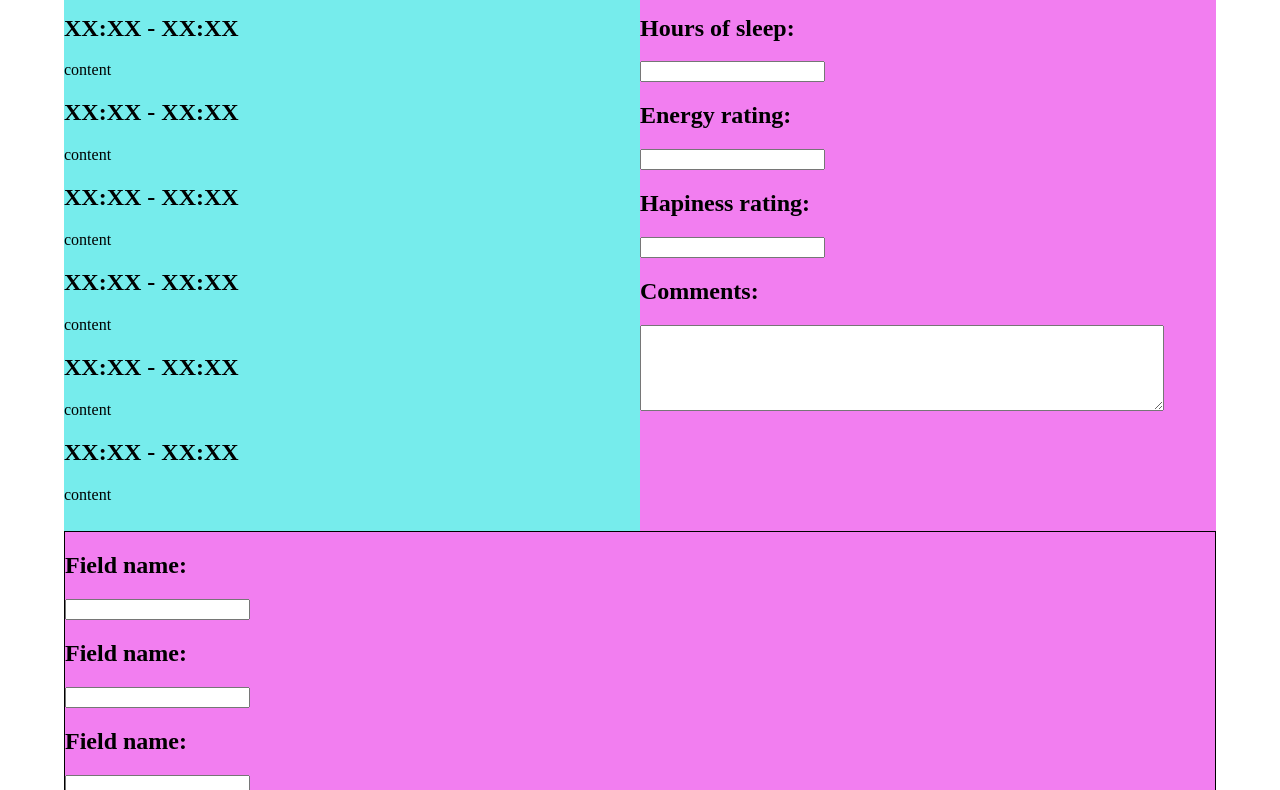
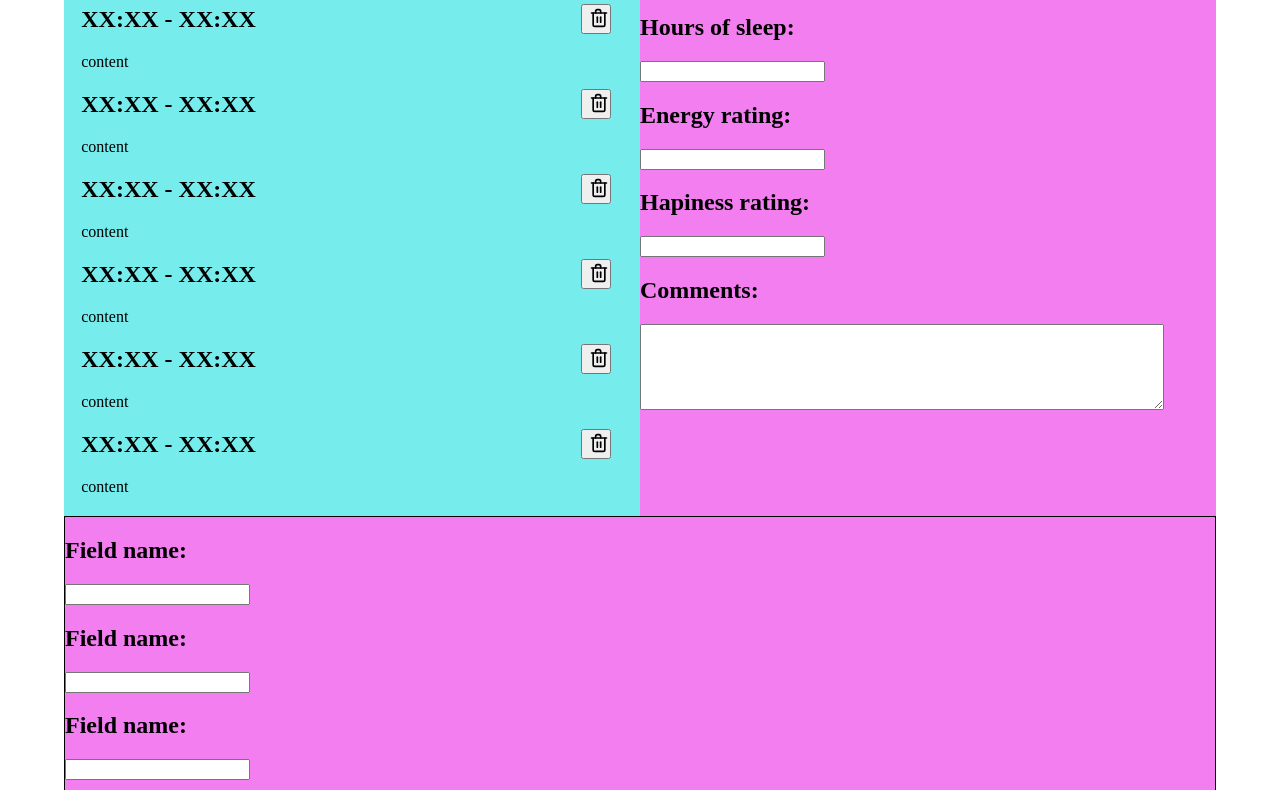
Before and after one commit to Jacob1354/journal, a plain HTML site: page first-proto/day.html in a window 1280 px wide. Shown: the part 90-880 px from the top of the page. Drawn offline with Linux system fonts and the light colour scheme.

Commit message:
Feat: Give proper margins to the texts of the scheduled activities

```diff
--- /dev/null
+++ b/first-proto/day.css
@@ -0,0 +1,40 @@
+body {
+    display: grid;
+    place-items: center;
+    width: 100vw;
+    height: 100vh;
+    margin: 0;
+}
+
+nav {
+    display: flex;
+    align-items: center;
+}
+
+nav a {
+    margin: 5px 15px;
+    color: black;
+    text-decoration: none;
+}
+
+.scheduled_activity  {
+    display: flex;
+    flex-direction: row;
+    flex-wrap: wrap;
+}
+.scheduled_activity .btn_removal {
+    width: 30px;
+    height: 30px;
+    margin: auto 5% auto auto;
+    justify-self: flex-end;
+}
+
+.scheduled_activity h2 {
+    margin: .5em 0 .5em 3%;
+}
+
+.scheduled_activity p {
+    width: 100%;
+    margin: .5em 0 .5em 3%;
+
+}
--- a/first-proto/day.html
+++ b/first-proto/day.html
@@ -3,6 +3,7 @@
 <head>
     <meta charset="UTF-8">
     <meta name="viewport" content="width=device-width, initial-scale=1.0">
+    <link rel="stylesheet" href="day.css">
     <link rel="stylesheet" href="day_large.css">
     <link rel="stylesheet" href="day_small.css">
 
@@ -27,28 +28,76 @@
             </button>
         </div>
         <div id="schedule">
-            <div class="schedule_activity">
+            <div class="scheduled_activity">
                 <h2>XX:XX - XX:XX</h2>
+                <button class="btn_removal">
+                    <svg width="20" height="20" viewBox="0 0 24 24" fill="none" stroke="currentColor" stroke-width="2" stroke-linecap="round" stroke-linejoin="round">
+                        <polyline points="3 6 5 6 21 6"></polyline>
+                        <path d="M19 6v14a2 2 0 0 1-2 2H7a2 2 0 0 1-2-2V6m3 0V4a2 2 0 0 1 2-2h2a2 2 0 0 1 2 2v2"></path>
+                        <line x1="10" y1="11" x2="10" y2="17"></line>
+                        <line x1="14" y1="11" x2="14" y2="17"></line>
+                    </svg>
+                </button>
                 <p>content</p>
             </div>
-            <div class="schedule_activity">
+            <div class="scheduled_activity">
                 <h2>XX:XX - XX:XX</h2>
+                <button class="btn_removal">
+                    <svg width="20" height="20" viewBox="0 0 24 24" fill="none" stroke="currentColor" stroke-width="2" stroke-linecap="round" stroke-linejoin="round">
+                        <polyline points="3 6 5 6 21 6"></polyline>
+                        <path d="M19 6v14a2 2 0 0 1-2 2H7a2 2 0 0 1-2-2V6m3 0V4a2 2 0 0 1 2-2h2a2 2 0 0 1 2 2v2"></path>
+                        <line x1="10" y1="11" x2="10" y2="17"></line>
+                        <line x1="14" y1="11" x2="14" y2="17"></line>
+                    </svg>
+                </button>
                 <p>content</p>
             </div>
-            <div class="schedule_activity">
+            <div class="scheduled_activity">
                 <h2>XX:XX - XX:XX</h2>
+                <button class="btn_removal">
+                    <svg width="20" height="20" viewBox="0 0 24 24" fill="none" stroke="currentColor" stroke-width="2" stroke-linecap="round" stroke-linejoin="round">
+                        <polyline points="3 6 5 6 21 6"></polyline>
+                        <path d="M19 6v14a2 2 0 0 1-2 2H7a2 2 0 0 1-2-2V6m3 0V4a2 2 0 0 1 2-2h2a2 2 0 0 1 2 2v2"></path>
+                        <line x1="10" y1="11" x2="10" y2="17"></line>
+                        <line x1="14" y1="11" x2="14" y2="17"></line>
+                    </svg>
+                </button>
                 <p>content</p>
             </div>
-            <div class="schedule_activity">
+            <div class="scheduled_activity">
                 <h2>XX:XX - XX:XX</h2>
+                <button class="btn_removal">
+                    <svg width="20" height="20" viewBox="0 0 24 24" fill="none" stroke="currentColor" stroke-width="2" stroke-linecap="round" stroke-linejoin="round">
+                        <polyline points="3 6 5 6 21 6"></polyline>
+                        <path d="M19 6v14a2 2 0 0 1-2 2H7a2 2 0 0 1-2-2V6m3 0V4a2 2 0 0 1 2-2h2a2 2 0 0 1 2 2v2"></path>
+                        <line x1="10" y1="11" x2="10" y2="17"></line>
+                        <line x1="14" y1="11" x2="14" y2="17"></line>
+                    </svg>
+                </button>
                 <p>content</p>
             </div>
-            <div class="schedule_activity">
+            <div class="scheduled_activity">
                 <h2>XX:XX - XX:XX</h2>
+                <button class="btn_removal">
+                    <svg width="20" height="20" viewBox="0 0 24 24" fill="none" stroke="currentColor" stroke-width="2" stroke-linecap="round" stroke-linejoin="round">
+                        <polyline points="3 6 5 6 21 6"></polyline>
+                        <path d="M19 6v14a2 2 0 0 1-2 2H7a2 2 0 0 1-2-2V6m3 0V4a2 2 0 0 1 2-2h2a2 2 0 0 1 2 2v2"></path>
+                        <line x1="10" y1="11" x2="10" y2="17"></line>
+                        <line x1="14" y1="11" x2="14" y2="17"></line>
+                    </svg>
+                </button>
                 <p>content</p>
             </div>
-            <div class="schedule_activity">
+            <div class="scheduled_activity">
                 <h2>XX:XX - XX:XX</h2>
+                <button class="btn_removal">
+                    <svg width="20" height="20" viewBox="0 0 24 24" fill="none" stroke="currentColor" stroke-width="2" stroke-linecap="round" stroke-linejoin="round">
+                        <polyline points="3 6 5 6 21 6"></polyline>
+                        <path d="M19 6v14a2 2 0 0 1-2 2H7a2 2 0 0 1-2-2V6m3 0V4a2 2 0 0 1 2-2h2a2 2 0 0 1 2 2v2"></path>
+                        <line x1="10" y1="11" x2="10" y2="17"></line>
+                        <line x1="14" y1="11" x2="14" y2="17"></line>
+                    </svg>
+                </button>
                 <p>content</p>
             </div>
         </div>
--- a/first-proto/day_large.css
+++ b/first-proto/day_large.css
@@ -1,22 +1,3 @@
-body {
-    display: grid;
-    place-items: center;
-    width: 100vw;
-    height: 100vh;
-    margin: 0;
-}
-
-nav {
-    display: flex;
-    align-items: center;
-}
-
-nav a {
-    margin: 5px 15px;
-    color: black;
-    text-decoration: none;
-}
-
 #day_container {
     display: grid;
     grid-template-columns: 1fr 1fr;
```
